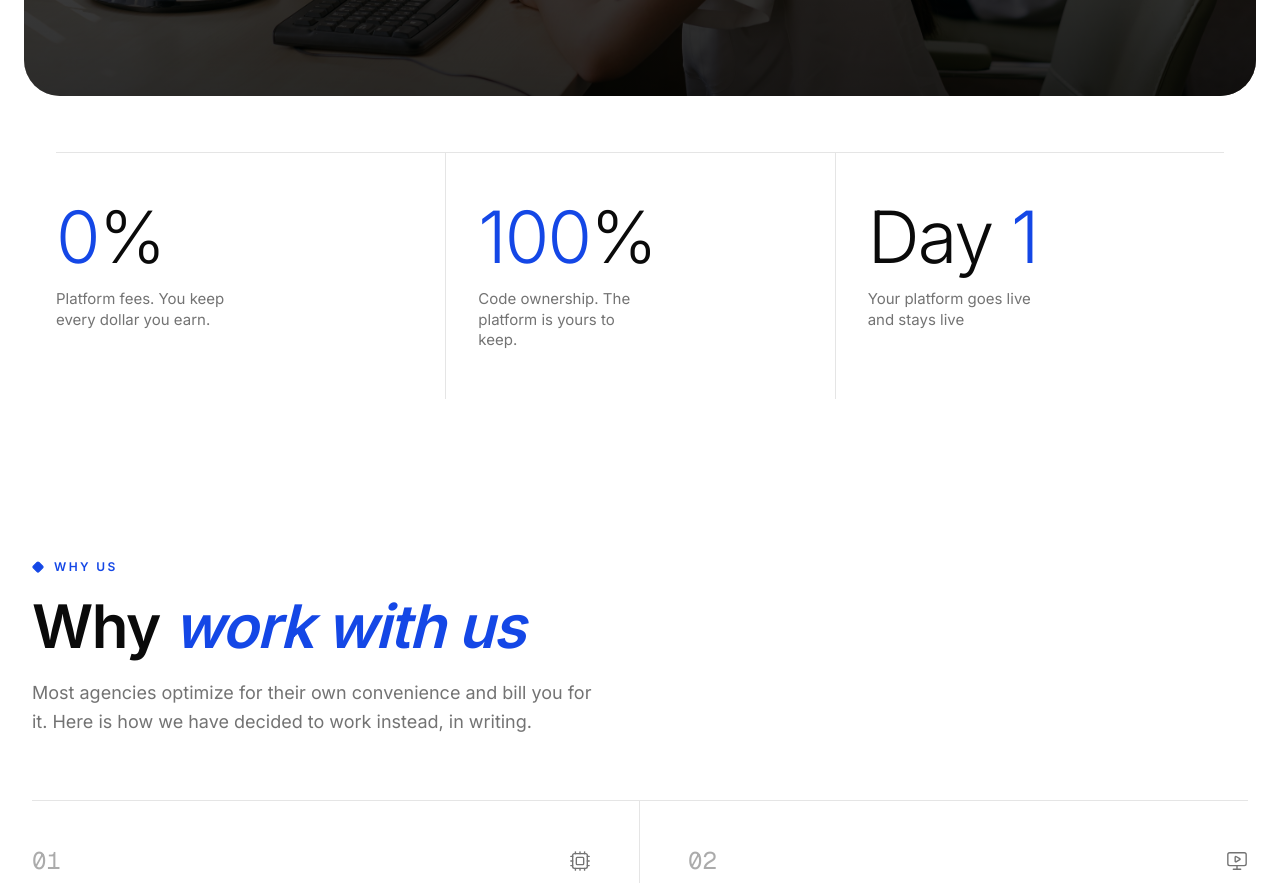
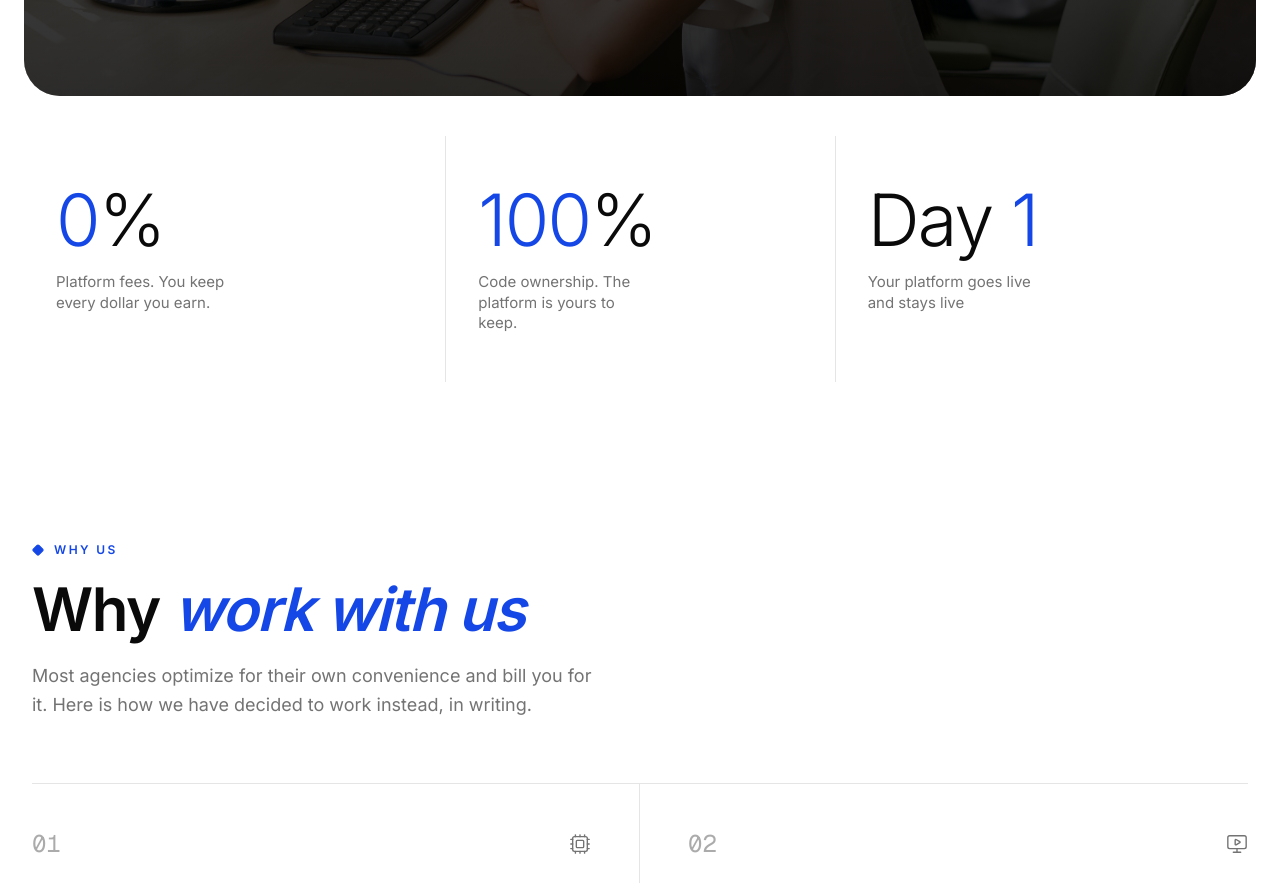
Before and after one commit to rizon-agency/rizon, a Next.js app: page / in a window 1280 px wide. Shown: the part 640-1523 px from the top of the page. Built offline with nearby package versions, Linux system fonts and the light colour scheme.

Commit message:
style(hero): use bg-linear gradient util and trim stats spacing
Switch the overlay to the Tailwind v4 bg-linear-to-b utility, and drop
the stats row top border and extra top margin.

```diff
--- a/src/app/hero.tsx
+++ b/src/app/hero.tsx
@@ -32,13 +32,10 @@ export const Hero = () => {
           className="-z-10 object-cover"
         />
         {/* Dark overlay for legibility of the white nav + copy */}
+        <div aria-hidden className="absolute inset-0 -z-10 bg-black/55" />
         <div
           aria-hidden
-          className="absolute inset-0 -z-10 bg-black/55"
-        />
-        <div
-          aria-hidden
-          className="absolute inset-0 -z-10 bg-gradient-to-b from-black/60 via-black/25 to-black/60"
+          className="absolute inset-0 -z-10 bg-linear-to-b from-black/60 via-black/25 to-black/60"
         />
 
         {/* Centered hero content, cleared below the overlaid navigation */}
@@ -79,8 +76,8 @@ export const Hero = () => {
       </div>
 
       {/* Stats row below the card */}
-      <motion.div {...fade(0.7)} className="container mt-10 md:mt-14">
-        <dl className="grid grid-cols-1 border-t border-border sm:grid-cols-3">
+      <motion.div {...fade(0.7)} className="container mt-10">
+        <dl className="grid grid-cols-1 border-border sm:grid-cols-3">
           {[
             {
               value: (
```
